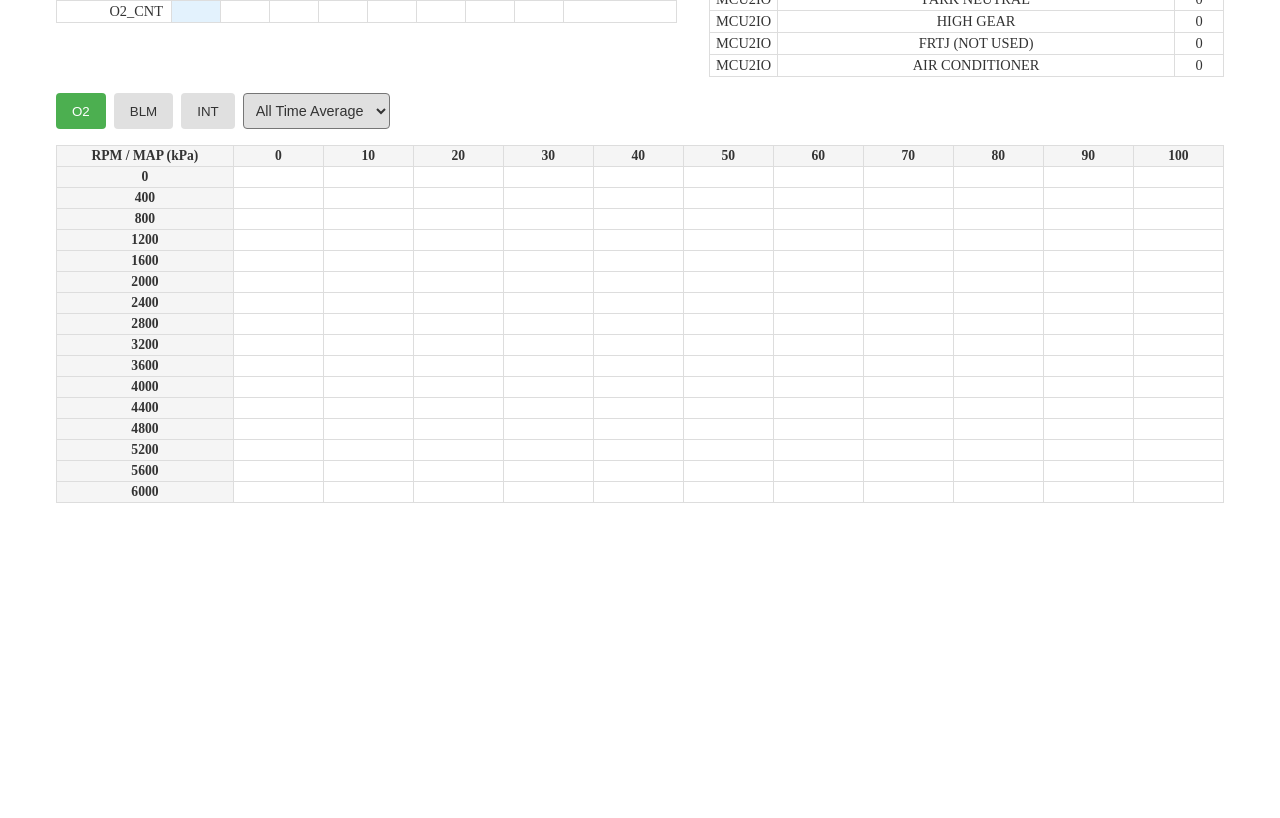
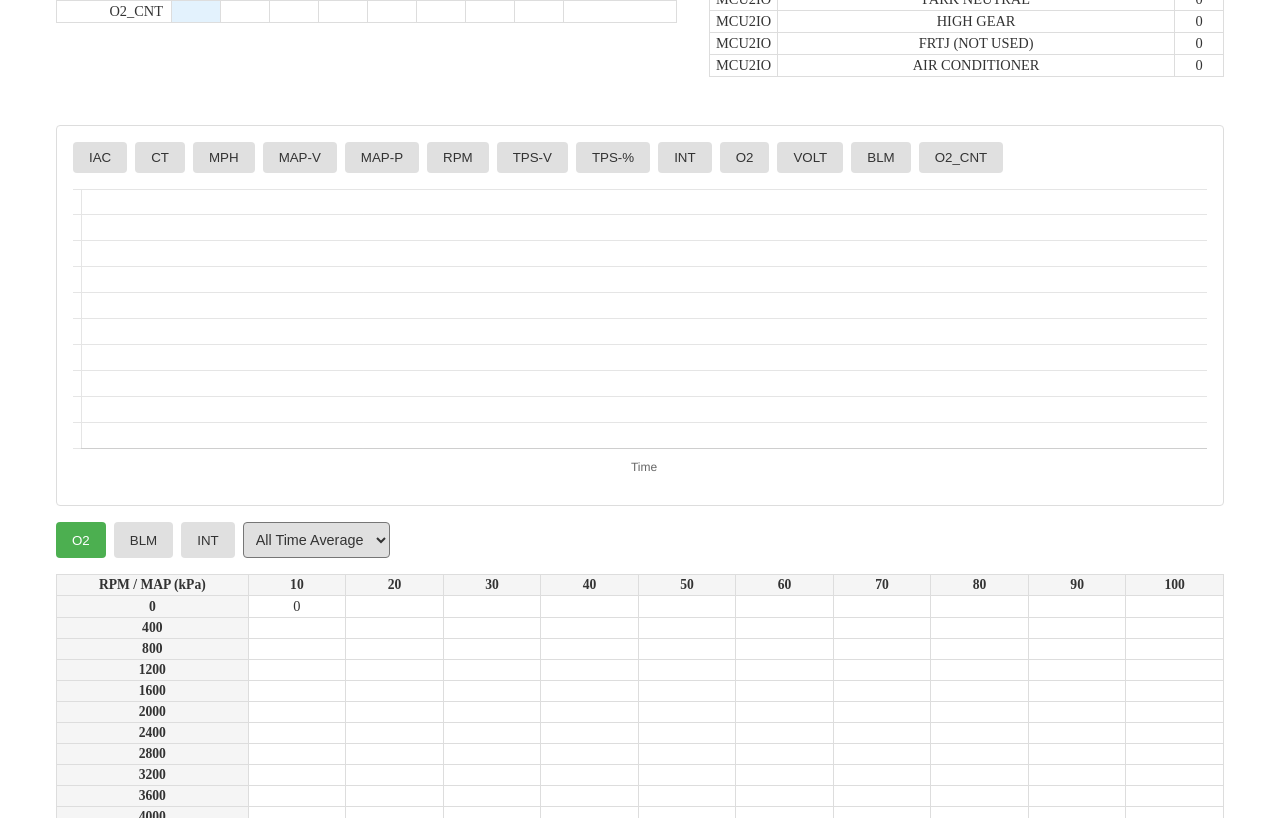
Before and after one commit to alexlinde/aldl-webusb, a React (Vite) app: page / in a window 1280 px wide. Shown: the part 680-1498 px from the top of the page. Before the commit the page ends 1271 px from the top, so only its background shows below. Built offline with nearby package versions, Linux system fonts and the light colour scheme; the HTML template or start-up script is replaced by a standard one.

Commit message:
added chart

```diff
--- a/package.json
+++ b/package.json
@@ -13,7 +13,11 @@
     "deploy": "gh-pages -d dist"
   },
   "dependencies": {
+    "chart.js": "^4.4.9",
+    "chartjs-adapter-date-fns": "^3.0.0",
+    "date-fns": "^4.1.0",
     "react": "^19.0.0",
+    "react-chartjs-2": "^5.3.0",
     "react-dom": "^19.0.0"
   },
   "devDependencies": {
--- a/src/App.css
+++ b/src/App.css
@@ -263,3 +263,16 @@
 .controls button:last-child {
   margin-right: 0;
 }
+
+.pid-chart-container {
+  margin-top: 2rem;
+  padding: 1rem;
+  border: 1px solid var(--border-color);
+  border-radius: 4px;
+  background-color: var(--bg-color);
+}
+
+.chart-container {
+  margin-top: 1rem;
+  position: relative;
+}
--- a/src/App.tsx
+++ b/src/App.tsx
@@ -3,6 +3,7 @@ import './App.css'
 import MainTable from './components/MainTable'
 import BitFieldsTable from './components/BitFieldsTable'
 import O2Grid from './components/O2Grid'
+import PIDChart from './components/PIDChart'
 import { ControlPanel } from './components/ControlPanel'
 import { ALDLProcessor } from './services/aldlProcessor'
 import { USBInterface } from './services/usbInterface'
@@ -35,6 +36,7 @@ const App: FC = () => {
     // Set initial frame and initialize visible PIDs
     const initialFrame = dataService.getInitialFrame()
     setCurrentFrame(initialFrame)
+    setSignals(initialFrame.signals)
     setPids(initialFrame.signals)
   }, [dataService])
 
@@ -88,7 +90,10 @@ const App: FC = () => {
             onTogglePid={handleTogglePid}
           />
         </div>
-        <O2Grid signals={signals} />
+        <p/>
+        <PIDChart frame={currentFrame} />
+        <p/>
+        <O2Grid frame={currentFrame} />
       </div>
     </div>
   )
--- a/src/assets/aldlPIDs.json
+++ b/src/assets/aldlPIDs.json
@@ -29,6 +29,8 @@
     "scale": 1,
     "unit": "cnt",
     "round": 0,
+    "min": 0,
+    "max": 255,
     "description": "Idle Air Control Position"
   },
   {
@@ -37,6 +39,8 @@
     "scale": 1,
     "unit": "°C",
     "round": 0,
+    "min": -40,
+    "max": 200,
     "description": "Coolant Temperature"
   },
   {
@@ -45,6 +49,8 @@
     "scale": 1,
     "unit": "MPH",
     "round": 0,
+    "min": 0,
+    "max": 255,
     "description": "Vehicle Speed"
   },
   {
@@ -53,6 +59,8 @@
     "scale": 0.0196,
     "unit": "V",
     "round": 2,
+    "min": 0,
+    "max": 5,
     "description": "Manifold Absolute Pressure Voltage"
   },
   {
@@ -62,6 +70,8 @@
     "unit": "kPa",
     "offset": 10.3540,
     "round": 0,
+    "min": 10,
+    "max": 105,
     "description": "Manifold Absolute Pressure"
   },
   {
@@ -70,6 +80,8 @@
     "scale": 25,
     "unit": "rpm",
     "round": 0,
+    "min": 0,
+    "max": 6375,
     "description": "Engine Speed"
   },
   {
@@ -78,6 +90,8 @@
     "scale": 0.0196,
     "unit": "V",
     "round": 2,
+    "min": 0,
+    "max": 5,
     "description": "Throttle Position Sensor Voltage"
   },
   {
@@ -88,6 +102,8 @@
     "range_low": 24,
     "range_high": 225,
     "round": 0,
+    "min": 0,
+    "max": 100,
     "description": "Throttle Position Percentage"
   },
   {
@@ -96,6 +112,8 @@
     "scale": 1,
     "unit": "",
     "round": 0,
+    "min": 0,
+    "max": 255,
     "description": "Integration Value"
   },
   {
@@ -104,6 +122,8 @@
     "scale": 4.34,
     "unit": "mV",
     "round": 0,
+    "min": 0,
+    "max": 1000,
     "description": "Oxygen Sensor Voltage"
   },
   {
@@ -144,6 +164,8 @@
     "scale": 0.1,
     "unit": "V",
     "round": 1,
+    "min": 0,
+    "max": 25.5,
     "description": "Battery Voltage"
   },
   {
@@ -168,6 +190,8 @@
     "scale": 1,
     "unit": "",
     "round": 0,
+    "min": 0,
+    "max": 255,
     "description": "Block Learn Multiplier"
   },
   {
@@ -176,6 +200,8 @@
     "scale": 1,
     "unit": "cnt",
     "round": 0,
+    "min": 0,
+    "max": 255,
     "description": "O2 Sensor Cross Counts"
   }
 ]
--- a/src/components/O2Grid.tsx
+++ b/src/components/O2Grid.tsx
@@ -1,13 +1,14 @@
 import { FC, useState, useEffect } from 'react'
+import { ProcessedFrame } from '../types/aldl'
 
 interface O2GridProps {
-  signals: any[]
+  frame: ProcessedFrame
 }
 
 type GridViewType = 'O2' | 'BLM' | 'INT'
 type DisplayMode = 'average' | 'last10' | 'latest'
 
-const O2Grid: FC<O2GridProps> = ({ signals }) => {
+const O2Grid: FC<O2GridProps> = ({ frame }) => {
   const [gridViewType, setGridViewType] = useState<GridViewType>('O2')
   const [displayMode, setDisplayMode] = useState<DisplayMode>('average')
   const [gridData, setGridData] = useState<{
@@ -21,10 +22,10 @@ const O2Grid: FC<O2GridProps> = ({ signals }) => {
   })
 
   useEffect(() => {
-    if (signals.length > 0) {
-      updateGrid(signals)
+    if (frame.signals.length > 0) {
+      updateGrid(frame.signals)
     }
-  }, [signals])
+  }, [frame])
 
   const handleViewTypeChange = (type: GridViewType) => {
     setGridViewType(type)
@@ -106,9 +107,9 @@ const O2Grid: FC<O2GridProps> = ({ signals }) => {
               value={displayMode}
               onChange={handleDisplayModeChange}
             >
+              <option value="latest">Latest Value</option>
+              <option value="last10">Last 10 Average</option>
               <option value="average">All Time Average</option>
-              <option value="last10">Last 10 Average</option>
-              <option value="latest">Latest Value</option>
             </select>
           </div>
         </div>
@@ -117,7 +118,7 @@ const O2Grid: FC<O2GridProps> = ({ signals }) => {
         <thead>
           <tr>
             <th className="axis-label">RPM / MAP (kPa)</th>
-            {Array.from({ length: 11 }, (_, i) => i * 10).map(map => (
+            {Array.from({ length: 10 }, (_, i) => (i + 1) * 10).map(map => (
               <th key={map}>{map}</th>
             ))}
           </tr>
@@ -126,7 +127,7 @@ const O2Grid: FC<O2GridProps> = ({ signals }) => {
           {Array.from({ length: 16 }, (_, i) => i * 400).map(rpm => (
             <tr key={rpm}>
               <th>{rpm}</th>
-              {Array.from({ length: 11 }, (_, i) => i * 10).map(map => {
+              {Array.from({ length: 10 }, (_, i) => (i + 1) * 10).map(map => {
                 const gridKey = `${rpm},${map}`
                 const values = gridData[gridViewType].get(gridKey)
                 return (
--- /dev/null
+++ b/src/components/PIDChart.tsx
@@ -0,0 +1,211 @@
+import { FC, useState, useEffect } from 'react'
+import { ProcessedFrame } from '../types/aldl'
+import { Line } from 'react-chartjs-2'
+import {
+  Chart as ChartJS,
+  CategoryScale,
+  LinearScale,
+  PointElement,
+  LineElement,
+  Title,
+  Tooltip,
+  Legend,
+  ChartData,
+  ChartOptions,
+  TimeScale,
+} from 'chart.js'
+import 'chartjs-adapter-date-fns'
+
+ChartJS.register(
+  CategoryScale,
+  LinearScale,
+  PointElement,
+  LineElement,
+  Title,
+  Tooltip,
+  Legend,
+  TimeScale
+)
+
+interface PIDChartProps {
+  frame: ProcessedFrame
+}
+
+interface ChartPoint {
+  timestamp: number
+  value: number
+  normalizedValue: number
+}
+
+interface PIDData {
+  [pidName: string]: ChartPoint[]
+}
+
+const COLORS = [
+  '#FF6384', '#36A2EB', '#FFCE56', '#4BC0C0', '#9966FF',
+  '#FF9F40', '#FF6384', '#36A2EB', '#FFCE56', '#4BC0C0'
+]
+
+const PIDChart: FC<PIDChartProps> = ({ frame }) => {
+  const [pidData, setPidData] = useState<PIDData>({})
+  const [visiblePids, setVisiblePids] = useState<Set<string>>(new Set())
+  const [chartData, setChartData] = useState<ChartData<'line'>>({
+    labels: [],
+    datasets: []
+  })
+  const [timeRange, setTimeRange] = useState<{ min: number; max: number }>({ min: 0, max: 0 })
+
+  // Get PIDs that can be plotted (have min/max values)
+  const plottablePids = frame.signals.filter(signal =>
+    typeof signal.min === 'number' &&
+    typeof signal.max === 'number'
+  )
+
+  useEffect(() => {
+    // Update chart data when PID data changes
+    const datasets = Array.from(visiblePids).map((pidName, index) => {
+      const data = pidData[pidName] || []
+      const signal = plottablePids.find(s => s.name === pidName)
+      return {
+        label: pidName,
+        data: data.map(point => ({
+          x: point.timestamp,
+          y: point.normalizedValue,
+          originalValue: point.value,
+          unit: signal?.unit || ''
+        })),
+        borderColor: COLORS[index % COLORS.length],
+        backgroundColor: COLORS[index % COLORS.length],
+        tension: 0.1
+      }
+    })
+
+    // Calculate time range
+    const allTimestamps = Object.values(pidData).flatMap(data =>
+      data.map(point => point.timestamp)
+    )
+    console.log('All timestamps:', allTimestamps)
+    if (allTimestamps.length > 0) {
+      const maxTimestamp = Math.max(...allTimestamps)
+      const newTimeRange = {
+        min: maxTimestamp - 60000, // 60 seconds ago
+        max: maxTimestamp
+      }
+      console.log('New time range:', newTimeRange)
+      setTimeRange(newTimeRange)
+    }
+
+    console.log('Datasets:', datasets)
+    setChartData({
+      labels: Array.from(new Set(allTimestamps)),
+      datasets
+    })
+  }, [pidData, visiblePids])
+
+  useEffect(() => {
+    // Update PID data when new signals arrive
+    const newPidData = { ...pidData }
+
+    // Skip adding data if timestamp is null (initial frame)
+    if (frame.timestamp !== null) {
+      console.log('New frame timestamp:', frame.timestamp)
+      plottablePids.forEach(signal => {
+        if (!newPidData[signal.name]) {
+          newPidData[signal.name] = []
+        }
+        newPidData[signal.name].push({
+          timestamp: frame.timestamp!,
+          value: signal.value,
+          normalizedValue: (signal.value - signal.min!) / (signal.max! - signal.min!) * 100
+        })
+      })
+
+      setPidData(newPidData)
+    }
+  }, [frame])
+
+  const handleTogglePid = (pidName: string) => {
+    setVisiblePids(prev => {
+      const newSet = new Set(prev)
+      if (newSet.has(pidName)) {
+        newSet.delete(pidName)
+      } else {
+        newSet.add(pidName)
+      }
+      return newSet
+    })
+  }
+
+  const options: ChartOptions<'line'> = {
+    responsive: true,
+    maintainAspectRatio: false,
+    scales: {
+      x: {
+        type: 'time',
+        time: {
+          unit: 'second',
+          displayFormats: {
+            second: 'HH:mm:ss'
+          }
+        },
+        title: {
+          display: true,
+          text: 'Time'
+        },
+        ticks: {
+          display: true,
+          maxRotation: 0,
+          stepSize: 10 // Show label every 10 seconds
+        },
+        reverse: true,
+        min: timeRange.min,
+        max: timeRange.max
+      },
+      y: {
+        beginAtZero: true,
+        max: 100,
+        title: {
+          display: false
+        },
+        ticks: {
+          display: false
+        }
+      }
+    },
+    plugins: {
+      legend: {
+        position: 'bottom'
+      },
+      tooltip: {
+        callbacks: {
+          label: (context) => {
+            const dataset = context.dataset
+            const point = dataset.data[context.dataIndex] as any
+            return `${dataset.label}: ${point.originalValue.toFixed(1)}${point.unit}`
+          }
+        }
+      }
+    }
+  }
+
+  return (
+    <div className="pid-chart-container">
+      <div className="pid-toggle-buttons">
+        {plottablePids.map(signal => (
+          <button
+            key={signal.name}
+            className={visiblePids.has(signal.name) ? 'active' : ''}
+            onClick={() => handleTogglePid(signal.name)}
+          >
+            {signal.name}
+          </button>
+        ))}
+      </div>
+      <div className="chart-container" style={{ height: '300px' }}>
+        <Line data={chartData} options={options} />
+      </div>
+    </div>
+  )
+}
+
+export default PIDChart
--- a/src/services/aldlProcessor.ts
+++ b/src/services/aldlProcessor.ts
@@ -82,6 +82,8 @@ export class ALDLProcessor {
           unit: def.unit,
           rawValue: value,
           round: def.round || 0,
+          min: def.min,
+          max: def.max,
           bitFields: bitFields.length > 0 ? bitFields : undefined,
           description: def.description
         })
--- a/src/types/aldl.ts
+++ b/src/types/aldl.ts
@@ -14,6 +14,8 @@ export interface Signal {
   unit: string
   rawValue: number
   round: number
+  min?: number
+  max?: number
   bitFields?: BitField[]
   description?: string
 }
@@ -36,6 +38,8 @@ export interface PidDefinition {
   range_high?: number
   round?: number
   description?: string
+  min?: number
+  max?: number
 }
 
 export interface BitFieldDefinition {
```
Also changed, not shown: 1 other file (tests, documents, lock files or other folders).
